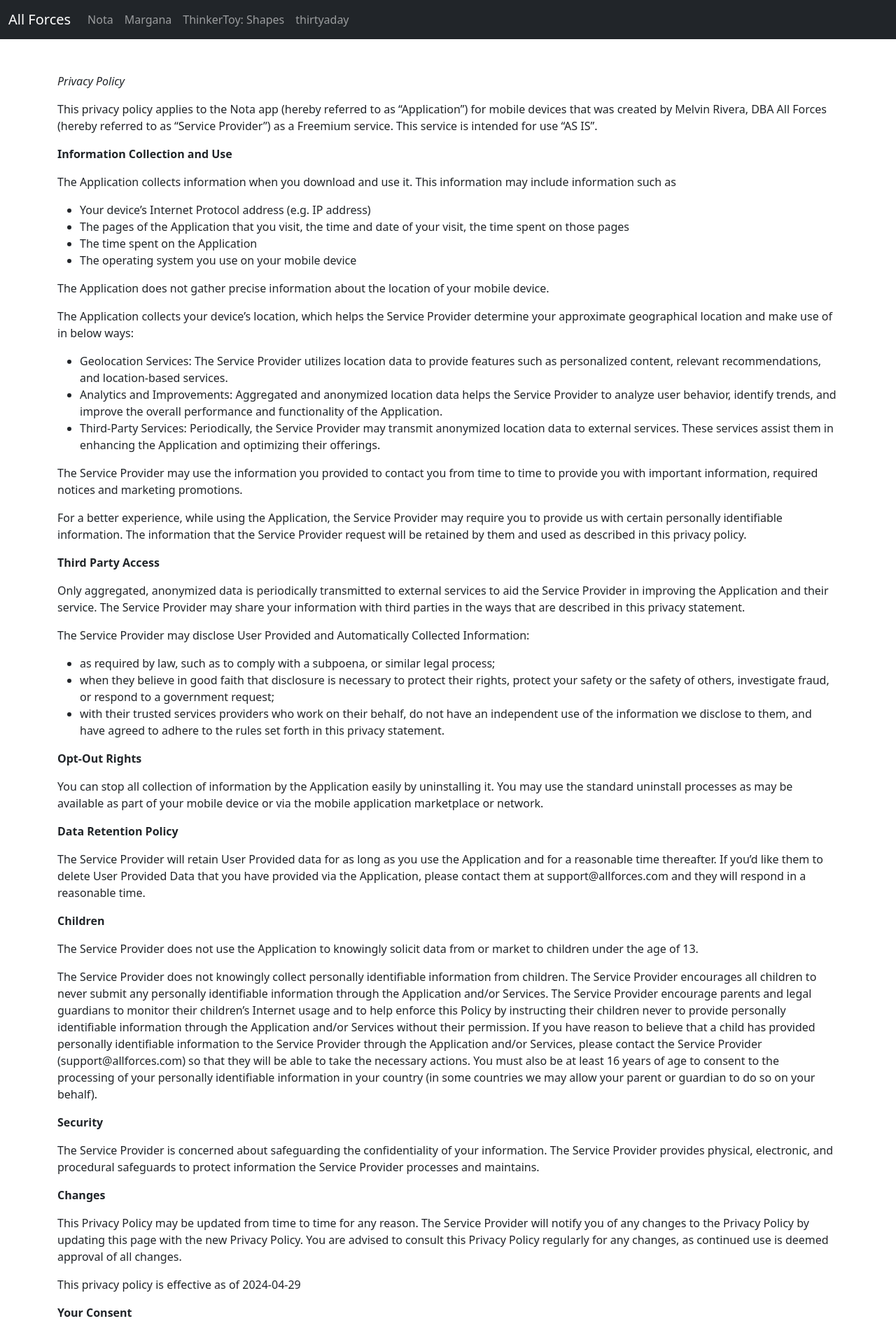
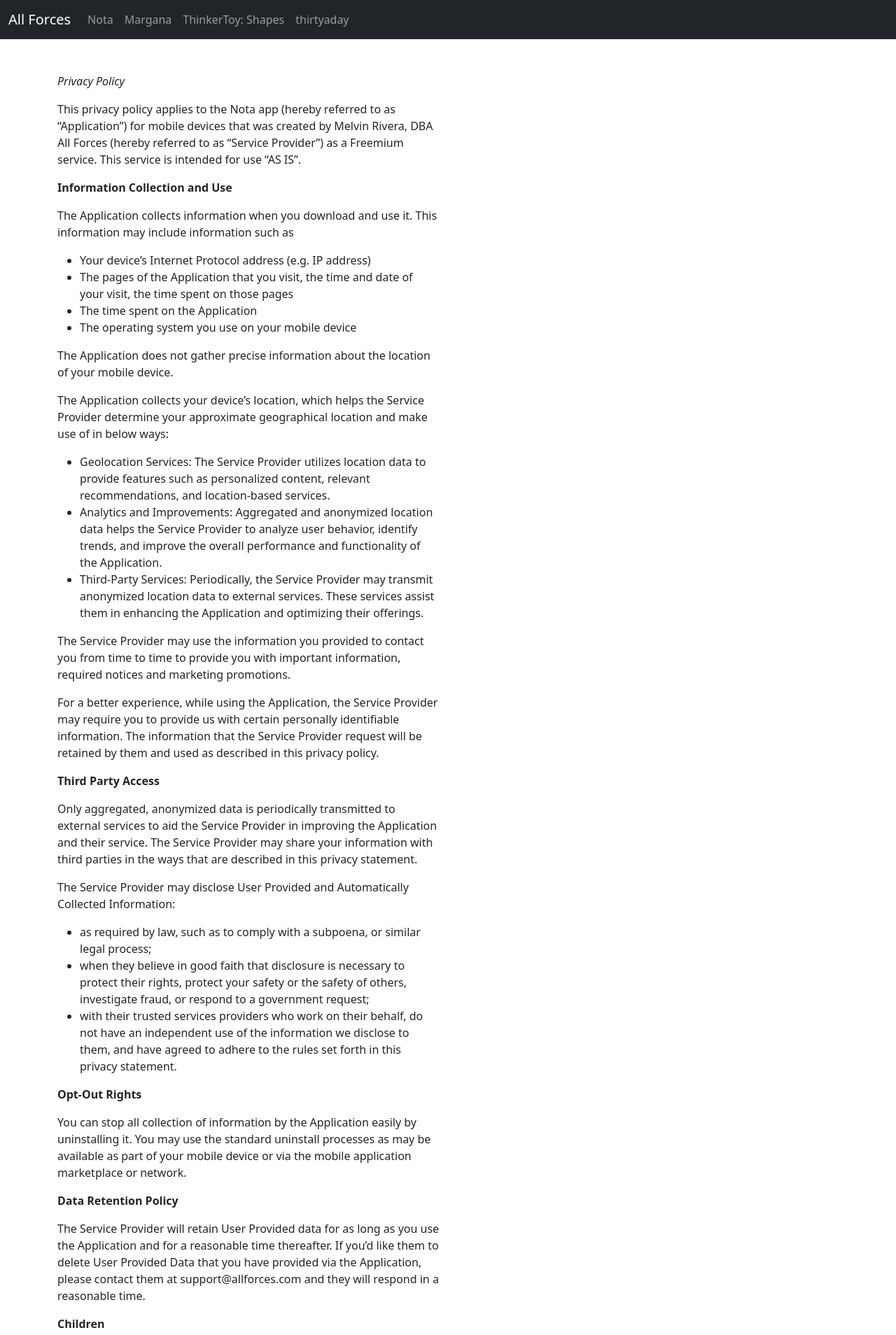
Before and after one commit to melvitax/allforces.com, a Jekyll site: the page built from nota/privacy.md, in a window 1280 px wide. Shown: the top 1908 px of the page at 70% size. Built offline with Jekyll 4.4.1, drawn with Linux system fonts in a browser that asks for light colours; nearby versions of some CDN libraries.

Commit message:
Update legal.html

```diff
--- a/_layouts/legal.html
+++ b/_layouts/legal.html
@@ -7,8 +7,10 @@
 	{% include head.html %}
 	<body class="layout-{{ page.layout }}">
 		{% include header.html %}
-		<div class="container-sm py-5">
-            {{ content }}
+		<div class="container py-5">
+            <div class="row">
+                <div class="col-12 col-md-6 co">{{ content }}</div>
+            </div>
         </div>
 		{% include footer.html %}
 		{% include scripts.html %}
```
